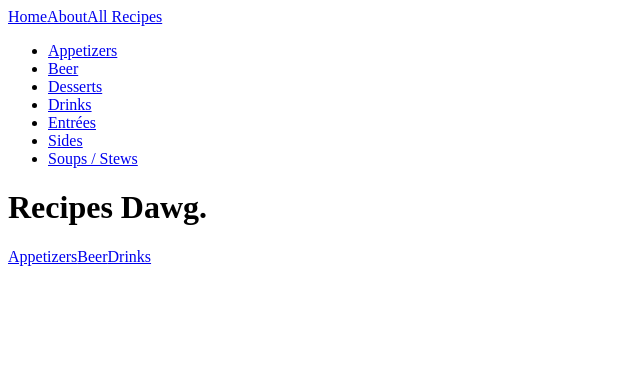
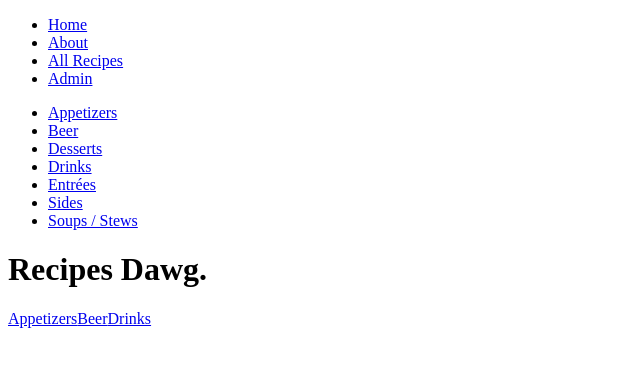
Before and after one commit to drc/yacht-club-cookbook, a Next.js app: page /recipes in a window 1280 px wide. Shown: the top 366 px of the page, without its empty margins (0-640 px from the left). Built offline with nearby package versions, Linux system fonts and the light colour scheme.

Commit message:
added admin link, rid of border

```diff
--- a/components/header.jsx
+++ b/components/header.jsx
@@ -2,15 +2,28 @@ import Link from "next/link";
 
 const Header = () => (
   <div>
+    <ul>
+      <li>
         <Link href="/">
           <a>Home</a>
         </Link>
+      </li>
+      <li>
         <Link href="/about">
           <a>About</a>
         </Link>
+      </li>
+      <li>
         <Link href="/recipes">
           <a>All Recipes</a>
         </Link>
+      </li>
+      <li>
+        <Link href="/admin">
+          <a>Admin</a>
+        </Link>
+      </li>
+    </ul>
     <ul>
       <li>
         <Link href="/recipes/appetizers">
@@ -49,12 +62,13 @@ const Header = () => (
       </li>
     </ul>
     <style jsx>{`
-      border: 1px solid black;
+      // border: 1px solid black;
       margin-bottom: 10px;
 
       li {
         display: inline;
         list-style-type: none;
+        padding-right: 10px;
       }
     `}</style>
   </div>
```
Lines whose indentation alone changed are shown as unchanged.
